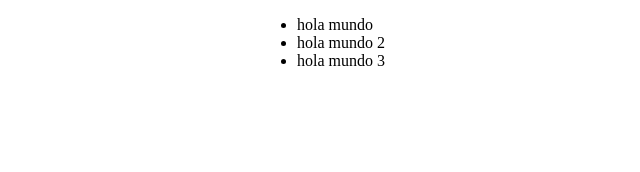
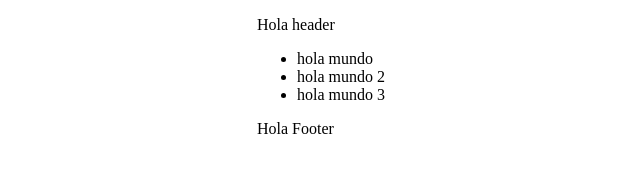
Before and after one commit to Sts0mrg0/affiliate-shop, a Gatsby site: page /todos in a window 1280 px wide. Shown: the whole page, without its empty margins (58-698 px from the left). Built offline with nearby package versions, Linux system fonts and the light colour scheme; Gatsby itself is replaced by a stand-in of ours.

Commit message:
Adding header and footer

```diff
--- /dev/null
+++ b/src/components/FooterLayout.js
@@ -0,0 +1,27 @@
+import { graphql } from "gatsby"
+import React from "react"
+
+export default props => {
+  const positions = props
+  console.log(positions)
+  return (
+    <div>
+      <div id="position" name="foobar">
+        <p>Hola Footer</p>
+      </div>
+    </div>
+  )
+}
+
+export const query = graphql`
+  {
+    allHeaderJson {
+      nodes {
+        positions {
+          name
+          width
+        }
+      }
+    }
+  }
+`
--- /dev/null
+++ b/src/components/HeaderLayout.js
@@ -0,0 +1,27 @@
+import { graphql } from "gatsby"
+import React from "react"
+
+export default props => {
+  const positions = props
+  console.log(positions)
+  return (
+    <div>
+      <div id="position" name="foobar">
+        <p>Hola header</p>
+      </div>
+    </div>
+  )
+}
+
+export const query = graphql`
+  {
+    allHeaderJson {
+      nodes {
+        positions {
+          name
+          width
+        }
+      }
+    }
+  }
+`
--- a/src/components/layout.js
+++ b/src/components/layout.js
@@ -1,8 +1,13 @@
 import React from "react"
+import HeaderLayout from "../components/HeaderLayout"
+import FooterLayout from "./FooterLayout"
+
 export default function Layout({ children }) {
   return (
     <div style={{ margin: `0 auto`, maxWidth: 650, padding: `0 1rem` }}>
+      <HeaderLayout />
       {children}
+      <FooterLayout />
     </div>
   )
 }
```
